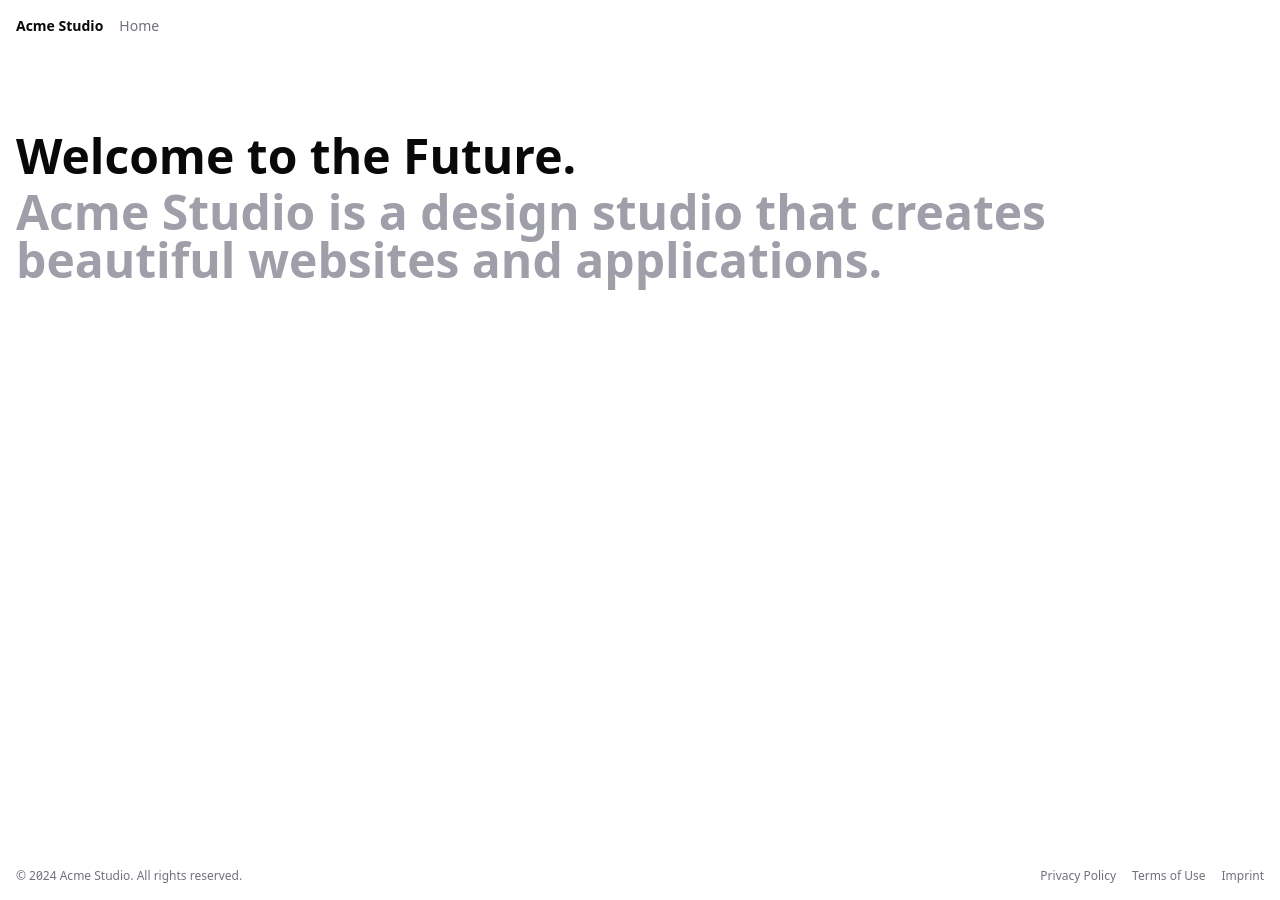
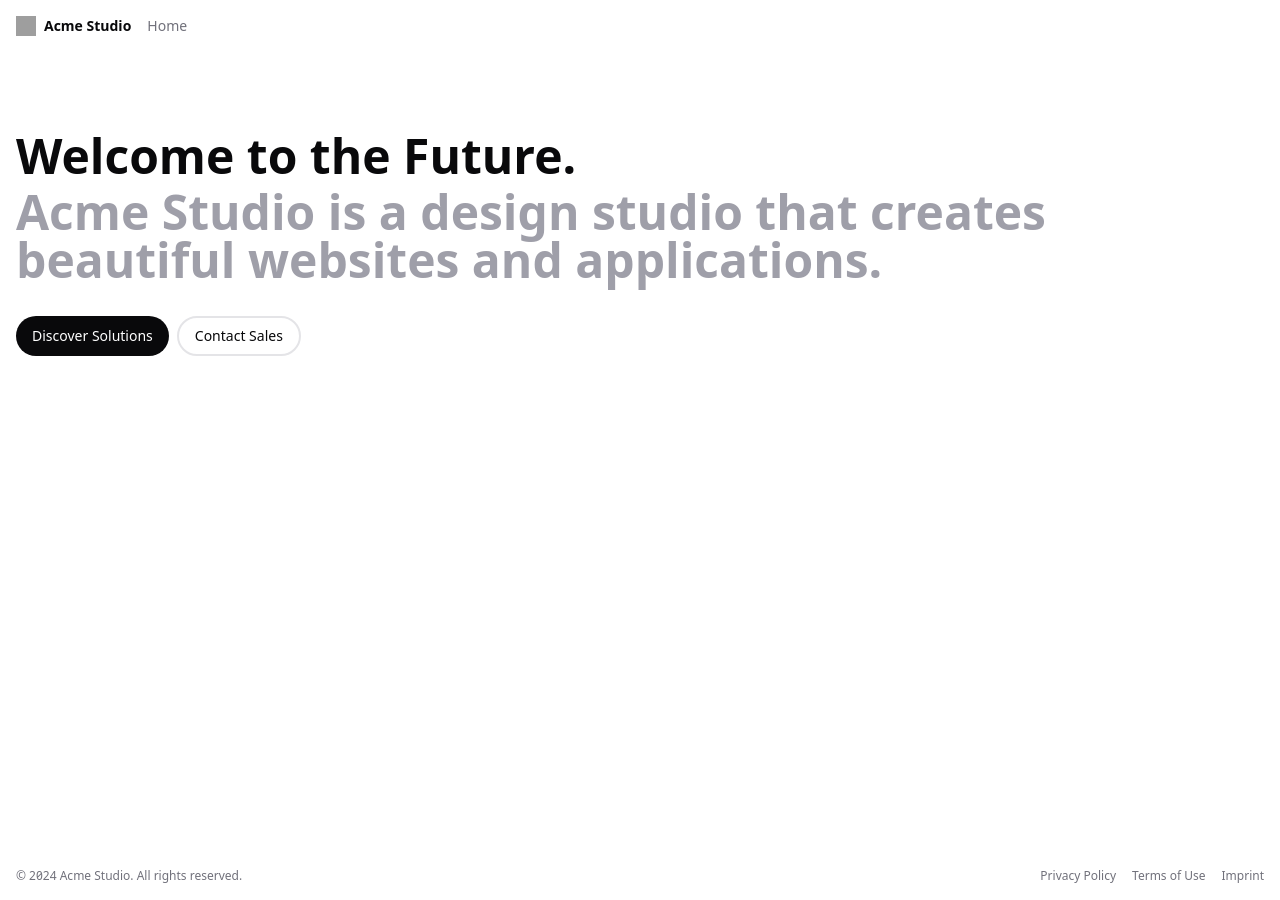
Before and after one commit to larsgoette/next-starter, a Next.js app: page / in a window 1280 px wide. Built offline with nearby package versions, Linux system fonts and the light colour scheme; grey boxes are pictures that could not be loaded.

Commit message:
added header design

```diff
--- a/src/app/page.tsx
+++ b/src/app/page.tsx
@@ -2,6 +2,7 @@ import { SchemaOrg } from "@/components/features/SchemaOrg";
 import { BreadcrumbList, WithContext } from "schema-dts";
 import { APP_DESCRIPTION, APP_NAME, APP_TITLE, BASE_URL } from "@/app/config";
 import { Metadata } from "next";
+import { Button } from "@/components/ui/Button";
 
 export const metadata: Metadata = {
   title: {
@@ -32,12 +33,20 @@ export default function Home() {
     <>
       <main>
         <section className="min-h-dvh py-20">
+          <div className="flex flex-col gap-8">
             <hgroup className="flex flex-col gap-2">
               <h1 className="text-5xl font-bold">{APP_TITLE}</h1>
               <p className="font text-5xl font-bold text-zinc-400">
                 {APP_DESCRIPTION}
               </p>
             </hgroup>
+            <div className="flex gap-2">
+              <Button href="/about">Discover Solutions</Button>
+              <Button href="/contact" variant="outlined">
+                Contact Sales
+              </Button>
+            </div>
+          </div>
         </section>
       </main>
       <SchemaOrg schema={breadcrumbListSchema} />
--- a/src/components/sections/Header.tsx
+++ b/src/components/sections/Header.tsx
@@ -4,8 +4,9 @@ import Link from "next/link";
 export function Header() {
   return (
     <header className="my-4 flex gap-4">
-      <Link href="/" className="text-sm font-semibold">
-        {APP_NAME}
+      <Link href="/" className="flex items-center gap-2">
+        <img src="/icon.svg" alt="logo" className="h-5 w-5" />
+        <span className="text-sm font-semibold">{APP_NAME}</span>
       </Link>
       <nav className="text-sm">
         <ul className="flex gap-4">
--- /dev/null
+++ b/src/components/ui/Button.tsx
@@ -0,0 +1,31 @@
+import { cn } from "@/lib/utils";
+import Link from "next/link";
+
+export function Button({
+  className,
+  href,
+  variant = "filled",
+  ...props
+}: {
+  className?: string;
+  href?: string;
+  variant?: "filled" | "outlined";
+  [key: string]: any;
+}) {
+  const variants = {
+    filled: "bg-zinc-950 hover:bg-zinc-700 text-white",
+    outlined: "border-2 border-zinc-200 text-zinc-950 hover:border-zinc-400",
+  };
+
+  const buttonClasses = cn(
+    "flex min-w-28 items-center justify-center rounded-full px-4 py-2 text-sm font-medium transition-colors duration-300 ease-in-out",
+    variants[variant],
+    className,
+  );
+
+  if (href) {
+    return <Link href={href} className={buttonClasses} {...props} />;
+  } else {
+    return <button className={buttonClasses} {...props} />;
+  }
+}
```
Also changed, not shown: 1 other file (tests, documents, lock files or other folders). Lines whose indentation alone changed are shown as unchanged.
